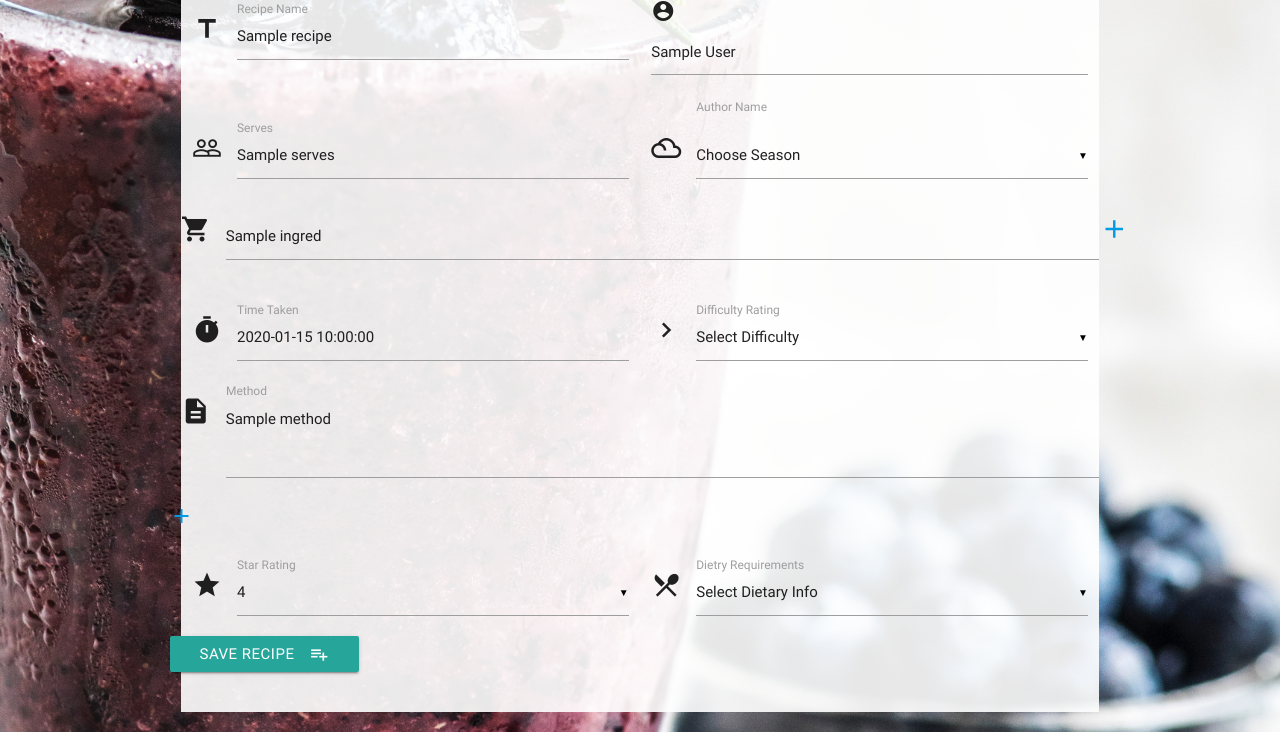
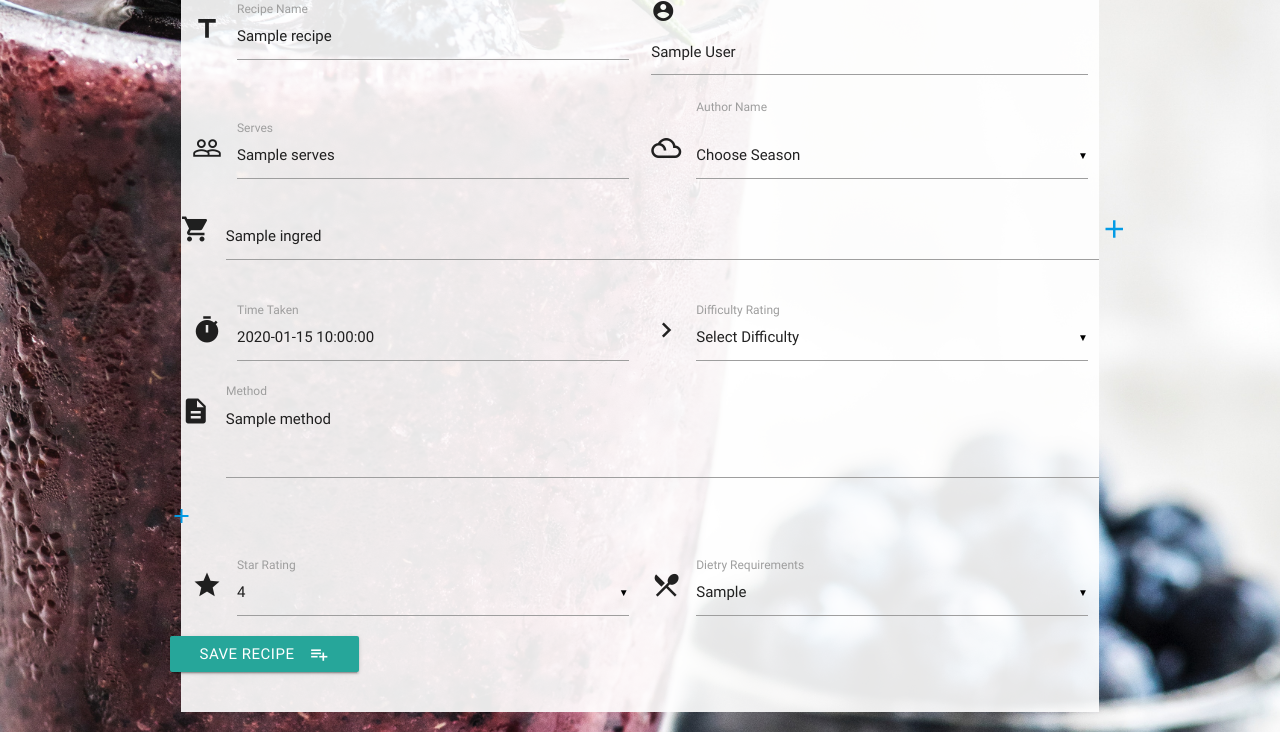
Before and after one commit to Code-Institute-Submissions/smoothie-recipe-project, a Flask app: template templates/edit-recipe.html in a window 1280 px wide. Shown: the part 173-905 px from the top of the page. Run offline with Flask 2, Linux system fonts and the light colour scheme; the template is opened without the code that fills it: most values are stand-ins (such as "Sample title", 1, 10 or a date in 2020); some libraries are stand-ins or nearby versions.

Commit message:
fixed bug in edit-recipe.html which was preventing diet req being shown

```diff
--- a/app.py
+++ b/app.py
@@ -39,14 +39,16 @@ def add_recipe():
     dietary_requirements=mongo.db.dietary_requirements.find(),
     star_rating=mongo.db.star_rating.find())
 
-#....SEARCH PAGE........................
+# ....SEARCH PAGE........................
 
-# @app.route('/search')
-# def search():
-#     return render_template('search-recipe.html', seasons=mongo.db.seasons.find(),
-#     difficulty_rating=mongo.db.difficulty_rating.find(),
-#     dietary_requirements=mongo.db.dietary_requirements.find(),
-#     star_rating=mongo.db.star_rating.find())
+
+
+@app.route('/search')
+def search():
+    return render_template('search-recipe.html', seasons=mongo.db.seasons.find(),
+    difficulty_rating=mongo.db.difficulty_rating.find(),
+    dietary_requirements=mongo.db.dietary_requirements.find(),
+    star_rating=mongo.db.star_rating.find())
 
 # #....SEARCH FILTER FUNCTION
 
--- a/templates/edit-recipe.html
+++ b/templates/edit-recipe.html
@@ -86,14 +86,17 @@
             <div class="input-field col s12 m6">
                 <i class="material-icons prefix">local_dining</i>
                <select multiple name="dietary_requirement_type">
-                    <option value="" disabled selected>Select Dietary Info</option>
                     {% for diet in dietary_requirements %}
-                         {% if diet.dietary_requirement_type == recipe.dietary_requirement_type %}
-                         <option value="{{diet.dietary_requirement_type}}" selected >{{diet.dietary_requirement_type}}</option>
-                         {% else %}
-                         <option value="{{diet.dietary_requirement_type}}">{{diet.dietary_requirement_type}}</option>
-                         {% endif %}
+                    <option value="{{diet.dietary_requirement_type}}" {% if  diet.dietary_requirement_type in recipe.dietary_requirement_type%}selected {% endif %}>{{diet.dietary_requirement_type}}</option>
                     {% endfor %}
+                    <!--<option value="" disabled selected>Select Dietary Info</option>-->
+                    <!--{% for diet in dietary_requirements %}-->
+                    <!--     {% if diet.dietary_requirement_type == recipe.dietary_requirement_type %}-->
+                    <!--     <option value="{{diet.dietary_requirement_type}}" selected >{{diet.dietary_requirement_type}}</option>-->
+                    <!--     {% else %}-->
+                    <!--     <option value="{{diet.dietary_requirement_type}}">{{diet.dietary_requirement_type}}</option>-->
+                    <!--     {% endif %}-->
+                    <!--{% endfor %}-->
                 </select>
                 <label>Dietry Requirements</label>
             </div>
```
